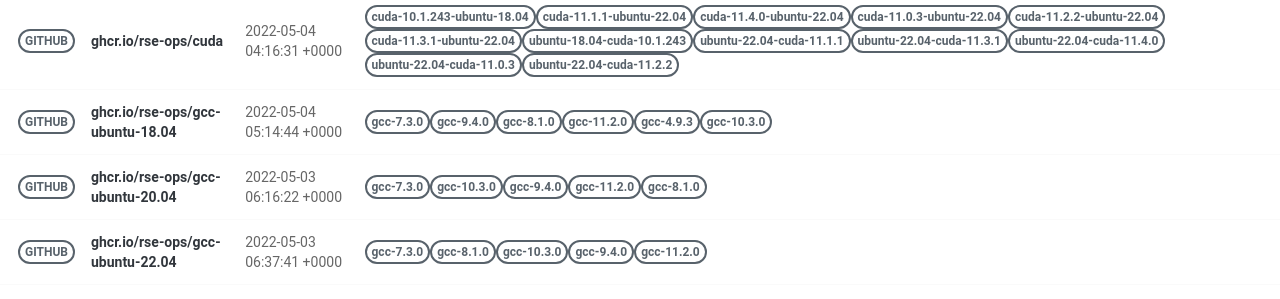
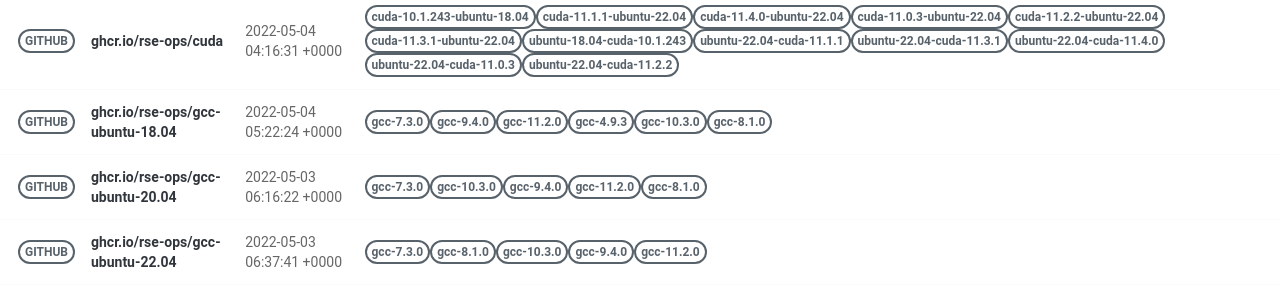
Before and after one commit to rse-ops/docker-images, a Jekyll site: the page built from pages/index.md, in a window 1280 px wide. Shown: the part 502-801 px from the top of the page. Built offline with Jekyll 4.4.1, drawn with Linux system fonts in a browser that asks for light colours; nearby versions of some CDN libraries.

Commit message:
Automated push to update library 2022-05-04

```diff
--- a/_library/ghcr.io-rse-ops-gcc-ubuntu-18.04.md
+++ b/_library/ghcr.io-rse-ops-gcc-ubuntu-18.04.md
@@ -1,7 +1,7 @@
 ---
 layout: container
 name: ghcr.io/rse-ops/gcc-ubuntu-18.04
-updated_at: 2022-05-04 05:14:44.892024
+updated_at: 2022-05-04 05:22:24.332281
 
 
 container_url: https://github.com/orgs/rse-ops/packages/container/package/gcc-ubuntu-18.04
```
Also changed, not shown: other parts of _library/ghcr.io-rse-ops-gcc-ubuntu-18.04.md (+3 -3 lines).
